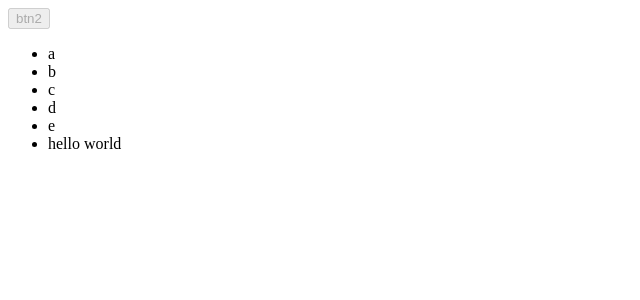
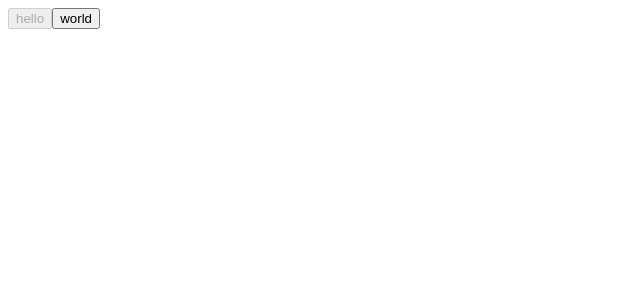
Before and after one commit to Priyal-Bhesaniya/reactfirst1, a React (Vite) app: page / in a window 1280 px wide. Shown: the top 300 px of the page, without its empty margins (0-640 px from the left). Built offline with nearby package versions, Linux system fonts and the light colour scheme.

Commit message:
purefunc1 is ready where you go with function as component

```diff
--- /dev/null
+++ b/src/lec3112/purefunc1.jsx
@@ -0,0 +1,5 @@
+import * as React from "react";
+export default ({var1, var2})=>
+    <button disabled={var1}>
+        {var2}
+    </button>;
--- a/src/main.jsx
+++ b/src/main.jsx
@@ -3,7 +3,8 @@ import {createRoot } from 'react-dom/client'
 import {StrictMode } from 'react'
 // import StateMerge from './lec3012/state3';
 // import MyButton from './lec3112/propsexmp';
-import MyCustComp from './lec3112/propsexmp3';
+// import MyCustComp from './lec3112/propsexmp3';
+import Purefunc1 from './lec3112/purefunc1';
 // import MyList from './lec3112/propsexmp2';
 // import Timetable from './lec2412/timetable';
 // import StateABC from './lec3012/stack1';
@@ -21,12 +22,20 @@ createRoot(document.getElementById('root')).render(
    {/* <Component1/> */}
    {/* <HtmlComponent/> */}
    {/* <Timetable/> */}
-   {/* <StateABC/>}
-  //  <Statexyz/> */}
+   {/* <StateABC/>*/}
+   {/*  <Statexyz/> */}
    {/* <MyButton/> */}
-   <MyCustComp/>
+   {/* <MyCustComp/> */}
    {/* <MyList/> */}
-{/* <StateMerge/> */}
+   {/* <StateMerge/> */}
+
+
+
+
+{/*anonymous function  function as a component */}
+
+<Purefunc1 var1={ true} var2={"hello"}/>
+<Purefunc1 var1={ false} var2={"world"}/>
 
   </StrictMode>,
 )
```
